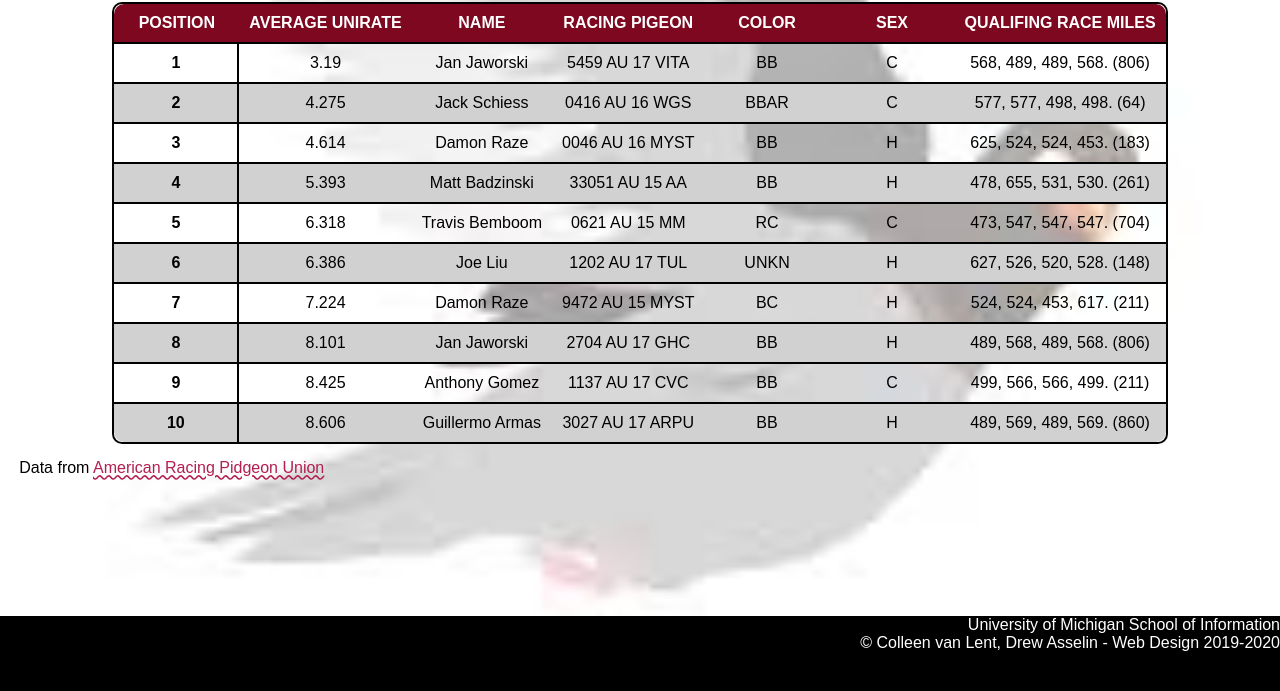
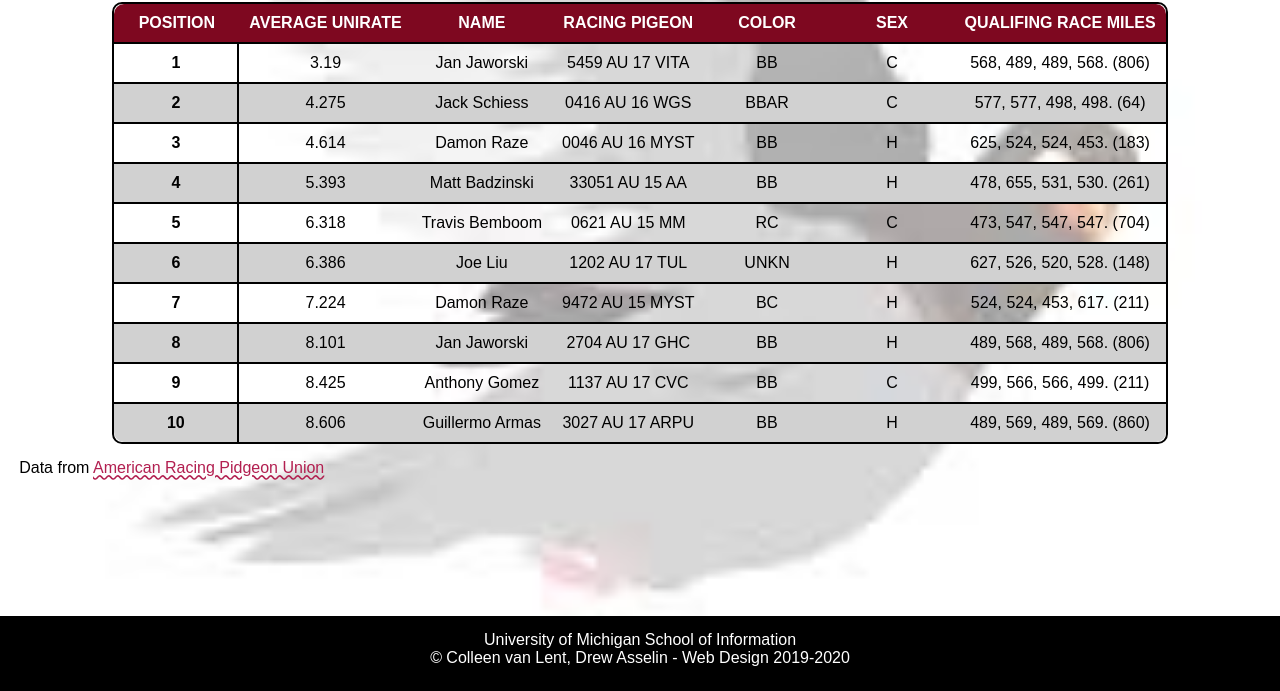
Before and after one commit to huangka/homework3, a plain HTML site: page index.html in a window 1280 px wide. Shown: the part 109-800 px from the top of the page. Drawn offline with Linux system fonts and the light colour scheme; a web font is replaced by a local one.

Commit message:
fixed footer again

```diff
--- a/css/style.css
+++ b/css/style.css
@@ -129,9 +129,3 @@ footer{
   color: #FFFFFF;
 
 }
-
-footer p {
-  padding-top: 0px;
-  text-align: right;
-  padding-left: 0px;
-  }
```
